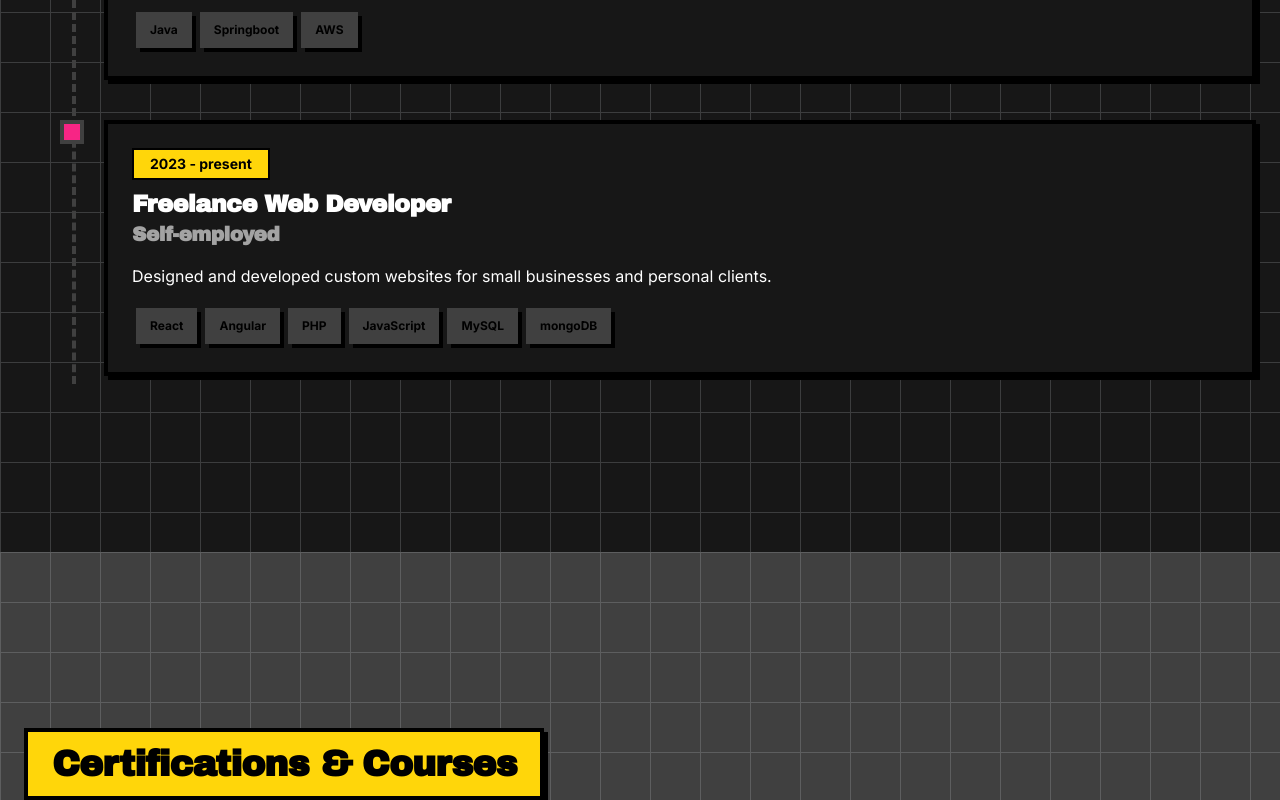
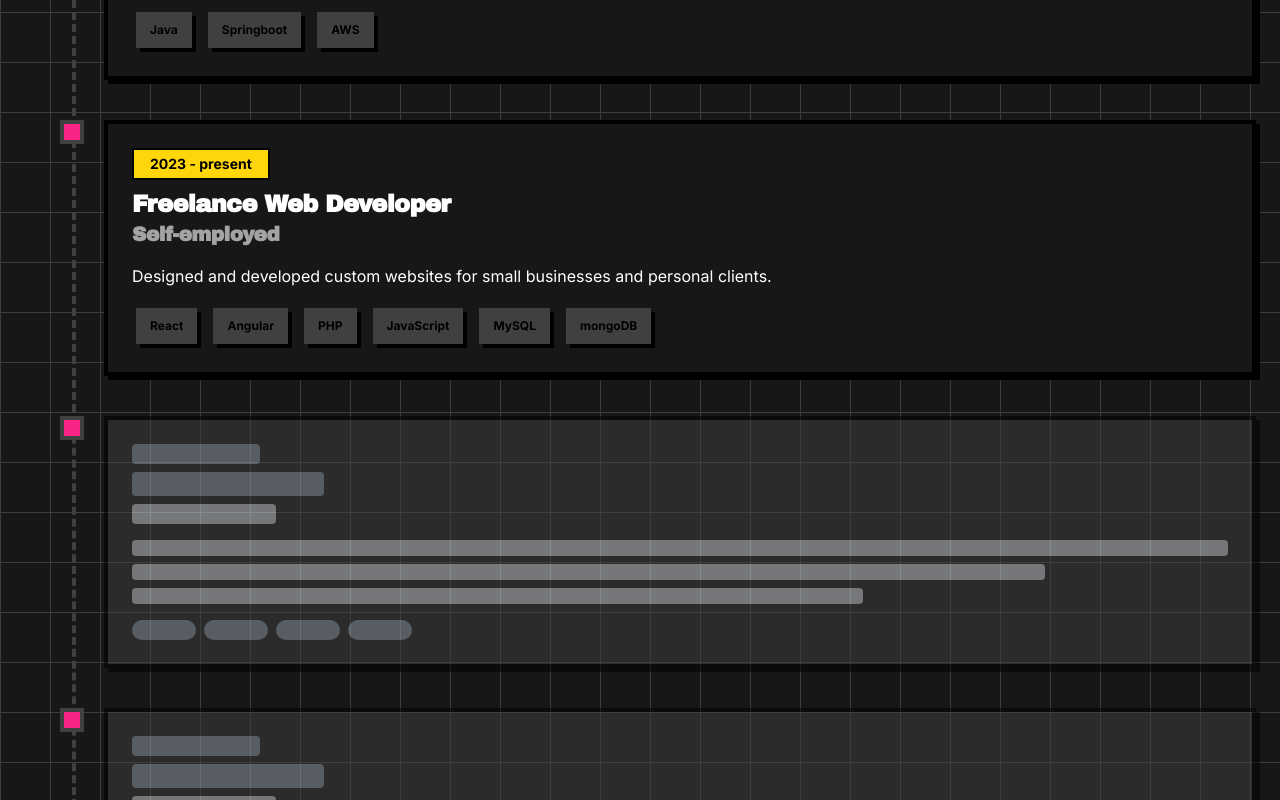
Before and after one commit to Mollygit001/arshadzama, a React (Vite) app: page / in a window 1280 px wide. Shown: the part 5320-6120 px from the top of the page. Built offline with nearby package versions, Linux system fonts and the light colour scheme.

Commit message:
- Updated ContactSection with a new resume link. - Enhanced ExperienceSection with improved descriptions and added skeleton loading cards for better UX. - Refactored HeroSection with additional comments for clarity and improved layout structure.

```diff
--- a/src/components/ContactSection.jsx
+++ b/src/components/ContactSection.jsx
@@ -175,7 +175,7 @@ const ContactSection = () => {
                 viewport={{ once: true, amount: 0.1 }}
               >
                 <a
-                  href="https://drive.google.com/file/d/1xEv_EJF3YI0YQxz7fUtWC6KVTOLNBxz_/view?usp=sharing"
+                  href="https://drive.google.com/file/d/1B3tvi0eS6Jk8e7_zlDfw502-vIDLVezw/view?usp=sharing"
                   target="_blank"
                   className="brutal-btn bg-primary text-black inline-flex items-center"
                   id="resume"
--- a/src/components/ExperienceSection.jsx
+++ b/src/components/ExperienceSection.jsx
@@ -9,28 +9,29 @@ const ExperienceSection = () => {
       title: "SDE Intern",
       company: "Accenture",
       period: "Dec 2024 - Dec 2024",
-      description: "Completed a job simulation where I supported a client with a small development team, overwhelmed by the growth of their code base. I assisted in refactoring the code to improve performance and maintainability, while also implementing new features to enhance user experience.",
-      technologies: ["Java", "Springboot", "AWS",]
+      description:
+        "Completed a job simulation where I supported a client with a small development team, overwhelmed by the growth of their code base. I assisted in refactoring the code to improve performance and maintainability, while also implementing new features to enhance user experience.",
+      technologies: ["Java", "Springboot", "AWS"],
     },
     {
       id: 3,
       title: "Freelance Web Developer",
       company: "Self-employed",
       period: "2023 - present",
-      description: "Designed and developed custom websites for small businesses and personal clients.",
-      technologies: ["React","Angular", "PHP", "JavaScript", "MySQL", "mongoDB"]
-    }
+      description:
+        "Designed and developed custom websites for small businesses and personal clients.",
+      technologies: ["React", "Angular", "PHP", "JavaScript", "MySQL", "mongoDB"],
+    },
   ];
 
-  // Animation variants
   const containerVariants = {
     hidden: { opacity: 0 },
     visible: {
       opacity: 1,
       transition: {
-        staggerChildren: 0.3
-      }
-    }
+        staggerChildren: 0.3,
+      },
+    },
   };
 
   const itemVariants = {
@@ -39,10 +40,33 @@ const ExperienceSection = () => {
       opacity: 1,
       y: 0,
       transition: {
-        duration: 0.5
-      }
-    }
+        duration: 0.5,
+      },
+    },
   };
+
+  const SkeletonCard = () => (
+    <div className="timeline-item" role="presentation">
+      <div className="timeline-bullet"></div>
+      <div className="brutal-card bg-muted p-6 animate-pulse">
+        <div className="mb-4 space-y-2">
+          <div className="w-32 h-5 bg-gray-400 rounded"></div>
+          <div className="w-48 h-6 bg-gray-400 rounded"></div>
+          <div className="w-36 h-5 bg-gray-300 rounded"></div>
+        </div>
+        <div className="space-y-2 mb-4">
+          <div className="h-4 bg-gray-300 rounded w-full"></div>
+          <div className="h-4 bg-gray-300 rounded w-5/6"></div>
+          <div className="h-4 bg-gray-300 rounded w-4/6"></div>
+        </div>
+        <div className="flex flex-wrap gap-2">
+          {[...Array(4)].map((_, i) => (
+            <div key={i} className="w-16 h-5 bg-gray-400 rounded-full"></div>
+          ))}
+        </div>
+      </div>
+    </div>
+  );
 
   return (
     <section id="experience" className="py-24 relative overflow-hidden">
@@ -66,11 +90,7 @@ const ExperienceSection = () => {
           viewport={{ once: true, amount: 0.1 }}
         >
           {experiences.map((exp) => (
-            <motion.div
-              key={exp.id}
-              className="timeline-item"
-              variants={itemVariants}
-            >
+            <motion.div key={exp.id} className="timeline-item" variants={itemVariants}>
               <div className="timeline-bullet"></div>
               <div className="brutal-card bg-background p-6">
                 <div className="mb-4">
@@ -83,7 +103,7 @@ const ExperienceSection = () => {
 
                 <p className="mb-4">{exp.description}</p>
 
-                <div className="flex flex-wrap">
+                <div className="flex flex-wrap gap-2">
                   {exp.technologies.map((tech, index) => (
                     <span key={index} className="skill-tag bg-muted text-xs">
                       {tech}
@@ -93,6 +113,11 @@ const ExperienceSection = () => {
               </div>
             </motion.div>
           ))}
+
+          {/* Add 3 Skeletons */}
+          {[...Array(3)].map((_, index) => (
+            <SkeletonCard key={`skeleton-${index}`} />
+          ))}
         </motion.div>
       </div>
     </section>
--- a/src/components/HeroSection.jsx
+++ b/src/components/HeroSection.jsx
@@ -1,13 +1,19 @@
 /* eslint-disable no-unused-vars */
-import React from 'react';
-import { motion } from 'framer-motion';
+import React from 'react'; // Importing React library
+import { motion } from 'framer-motion'; // Importing motion from framer-motion for animations
 
 const HeroSection = () => {
   return (
+    // Hero section with a minimum height of the screen, relative positioning, and hidden overflow
     <section id="hero" className="min-h-screen relative flex items-center overflow-hidden">
-      <div className="bg-grid" />
+      <div className="bg-grid" /> {/* Background grid */}
 
+      {/* Container for the main content, with relative positioning and z-index */}
       <div className="section-container relative z-10">
+        {/* Flex container for layout, stacking elements vertically on small screens and horizontally on medium screens and up */}
+        {/* It also aligns items vertically and justifies content with space between on medium screens and up */}
+        {/* This structure ensures a responsive layout where text and image adapt to different screen sizes. */}
+
         <div className="flex flex-col-reverse md:flex-row md:items-center md:justify-between">
           <motion.div
             className="md:w-3/5"
@@ -15,6 +21,7 @@ const HeroSection = () => {
             animate={{ opacity: 1, x: 0 }}
             transition={{ duration: 0.5, delay: 0.2 }}
           >
+            {/* Container for the introductory text */}
             <div className="mb-4">
               <motion.span
                 className="inline-block bg-primary text-black px-4 py-2 text-lg font-bold border-4 border-black"
@@ -25,7 +32,7 @@ const HeroSection = () => {
                 Hello, I'm
               </motion.span>
             </div>
-
+            {/* Main heading */}
             <motion.h1
               className="mb-4 text-5xl md:text-7xl font-display"
               initial={{ opacity: 0, y: 20 }}
@@ -34,7 +41,7 @@ const HeroSection = () => {
             >
               Arshad <span className="text-primary">Zama</span>
             </motion.h1>
-
+            {/* Sub heading */}
             <motion.h2
               className="mb-6 text-2xl md:text-3xl text-muted-foreground"
               initial={{ opacity: 0, y: 20 }}
@@ -43,7 +50,7 @@ const HeroSection = () => {
             >
               Full-Stack Developer & Blockchain Enthusiast
             </motion.h2>
-
+            {/* Paragraph describing the skills and passion */}
             <motion.p
               className="mb-8 text-lg max-w-2xl"
               initial={{ opacity: 0, y: 20 }}
@@ -53,7 +60,7 @@ const HeroSection = () => {
               Passionate about building robust applications with cutting-edge technologies.
               Specializing in full-stack web development, Blockchain, and Distributed system solutions.
             </motion.p>
-
+            {/* Buttons for interaction */}
             <motion.div
               className="flex flex-wrap gap-4"
               initial={{ opacity: 0, y: 20 }}
@@ -68,7 +75,7 @@ const HeroSection = () => {
               </a>
             </motion.div>
           </motion.div>
-
+          {/* Container for the image */}
           <motion.div
             className="md:w-2/5 mb-8 md:mb-0"
             initial={{ opacity: 0, scale: 0.8 }}
@@ -76,17 +83,18 @@ const HeroSection = () => {
             transition={{ duration: 0.5, delay: 0.2 }}
           >
             <div className="relative">
+              {/* Image container with hover animation */}
               <motion.div
                 className="w-64 h-64 md:w-80 md:h-80 mx-auto border-8 border-black bg-accent shadow-brutal-xl overflow-hidden"
                 whileHover={{ rotate: -5 }}
                 transition={{ type: "spring", stiffness: 300 }}
               >
+                {/* Image itself */}
                 <div className="w-full h-full flex items-center justify-center bg-muted">
-                  <span className="font-display text-6xl"><img
-                    src="/my_ghibli_art.png"
-                    alt="Profile"
-                    className="rounded object-cover"
-                  /></span>{/*Picture*/}
+                  <span className="font-display text-6xl">
+                    <img src="/my_ghibli_art.png" alt="Profile" className="rounded object-cover" />
+                  </span>
+                  {/* Picture */}
                 </div>
               </motion.div>
 
@@ -97,10 +105,12 @@ const HeroSection = () => {
                 transition={{ duration: 0.3, delay: 0.6 }}
                 whileHover={{ rotate: 10 }}
               >
+                {/* Content inside the rotated square */}
                 <div className="w-full h-full flex items-center justify-center">
                   <span className="font-mono font-bold">&lt;/&gt;</span>
                 </div>
               </motion.div>
+              {/* Another rotated square with text */}
 
               <motion.div
                 className="absolute -top-6 left-6 w-24 h-24 bg-primary border-4 border-black shadow-brutal"
@@ -109,17 +119,19 @@ const HeroSection = () => {
                 transition={{ duration: 0.3, delay: 0.8 }}
                 whileHover={{ rotate: -10 }}
               >
+                {/* Content inside the rotated square */}
                 <div className="w-full h-full flex items-center justify-center">
                   <span className="font-mono font-bold">ETH</span>
                 </div>
               </motion.div>
             </div>
           </motion.div>
-        </div>
+        </div> {/* End of flex container */}
 
         <motion.div
           className="absolute bottom-10 left-1/2 transform -translate-x-1/2"
           initial={{ opacity: 0, y: 20 }}
+          // Scroll down indicator
           animate={{ opacity: 1, y: 0 }}
           transition={{
             duration: 0.5,
@@ -129,6 +141,7 @@ const HeroSection = () => {
             repeatDelay: 0.5
           }}
         >
+          {/* Scroll down link */}
           <a href="#about" className="flex flex-col items-center">
             <span className="text-foreground mb-2">Scroll Down</span>
             <svg
@@ -146,7 +159,7 @@ const HeroSection = () => {
             </svg>
           </a>
         </motion.div>
-      </div>
+      </div> {/* End of section container */}
     </section>
   );
 };
```
Also changed, not shown: package.json (+10 -2 lines), 1 other file (tests, documents, lock files or other folders).
